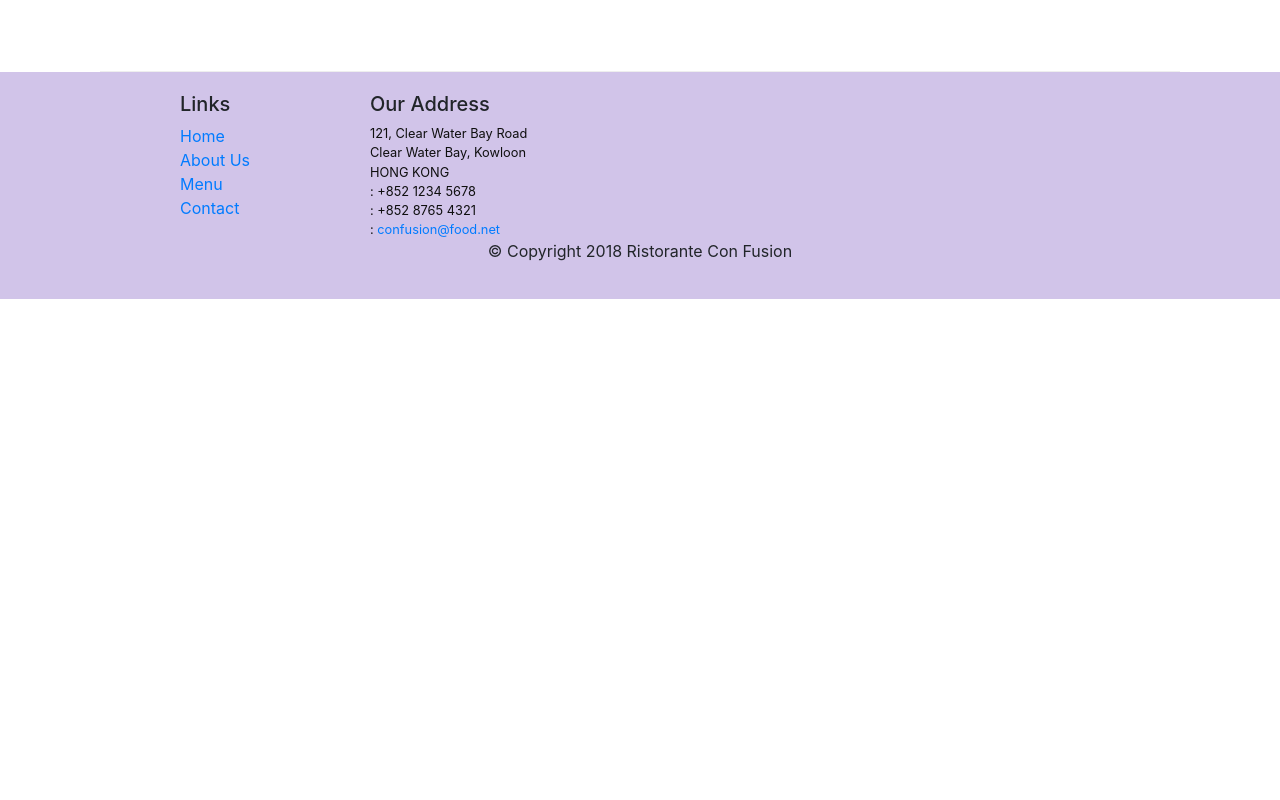
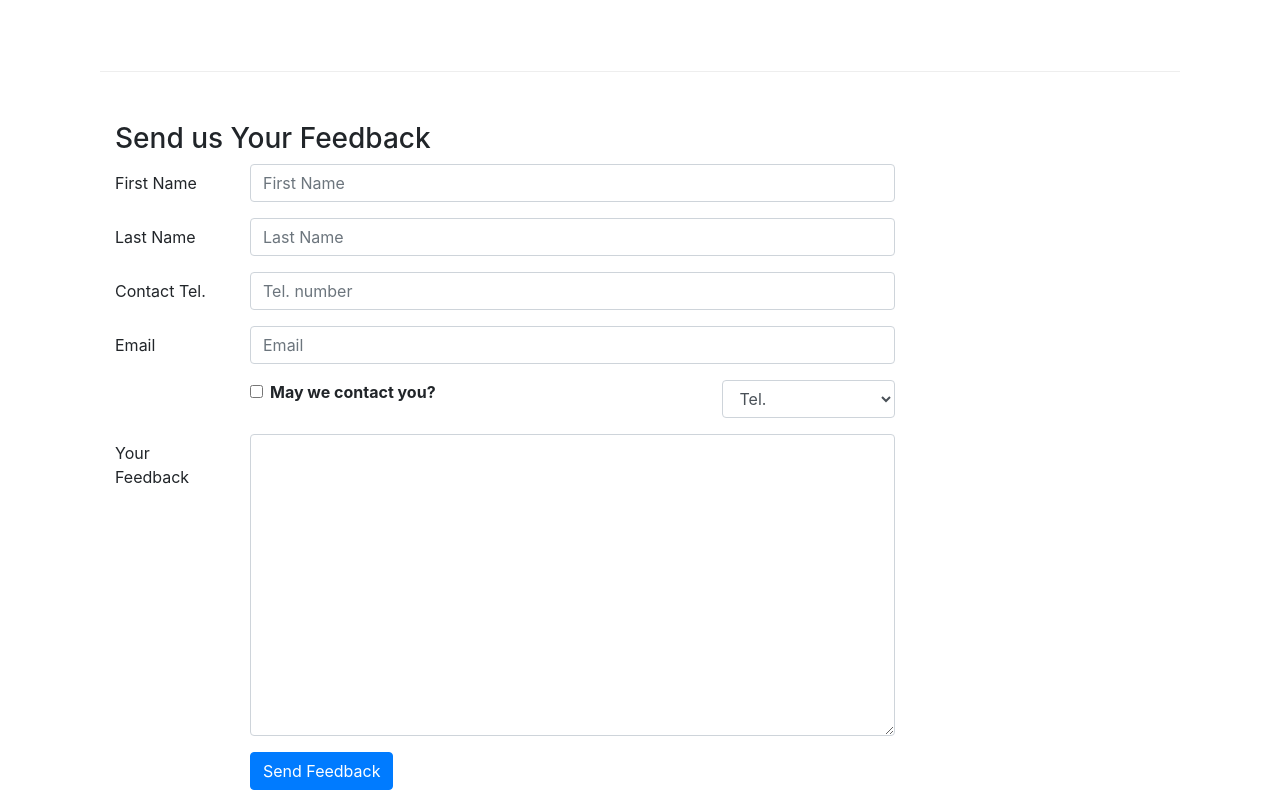
Before and after one commit to VygantasMiskinis/React, a React (Create React App) app: page /contactus in a window 1280 px wide. Shown: the part 800-1600 px from the top of the page. Before the commit the page ends 1099 px from the top, so only its background shows below. Built offline with nearby package versions, Linux system fonts and the light colour scheme; the HTML template or start-up script is replaced by a standard one.

Commit message:
controlled forms

```diff
--- a/src/components/ContactComponent.js
+++ b/src/components/ContactComponent.js
@@ -1,8 +1,42 @@
-import React from 'react';
-import {Breadcrumb,BreadcrumbItem} from 'reactstrap';
+import React, { Component } from 'react';
+import { Breadcrumb, BreadcrumbItem,
+            Button, Form, FormGroup, Label, Input, Col } from 'reactstrap';
 import {Link} from 'react-router-dom';
 
-function Contact(props) {
+class Contact extends Component  {
+
+    constructor(props){
+        super(props)
+
+            this.state = {
+                firstname: '',
+                lastname: '',
+                telnum: '',
+                email: '',
+                agree: false,
+                contactType: 'Tel.',
+                message: ''
+            }
+            this.handleSubmit=this.handleSubmit.bind(this);
+            this.handleInputChange=this.handleInputChange.bind(this);
+
+    }
+    handleInputChange(event){
+        const target = event.target;
+        const value = target.type ==="checkbox" ? target.checked : target.value;
+        const name = target.name;
+
+        this.setState({
+            [name]: value
+        })
+    }
+    handleSubmit(event){
+        console.log("current State is " + JSON.stringify(this.state));
+        alert("current State is " + JSON.stringify(this.state));
+        event.preventDefault();
+    }
+    render()
+    {
     return(
         <div className="container">
             <div className="row">
@@ -41,8 +75,91 @@
                     </div>
                 </div>
             </div>
+            <div className="row row-content">
+                <div className="col-12">
+                    <h3>Send us Your Feedback</h3>
+                </div>
+                <div className="col-12 col-md-9">
+                    <Form onSubmit={this.handleSubmit}>
+                            <FormGroup row>
+                                <Label htmlFor="firstname" md={2}>First Name</Label>
+                                <Col md={10}>
+                                    <Input type="text" id="firstname" name="firstname"
+                                        placeholder="First Name"
+                                        value={this.state.firstname}
+                                        onChange={this.handleInputChange} />
+                                </Col>
+                            </FormGroup>
+                            <FormGroup row>
+                                <Label htmlFor="lastname" md={2}>Last Name</Label>
+                                <Col md={10}>
+                                    <Input type="text" id="lastname" name="lastname"
+                                        placeholder="Last Name"
+                                        value={this.state.lastname}
+                                        onChange={this.handleInputChange} />
+                                </Col>
+                            </FormGroup>
+                            <FormGroup row>
+                            <Label htmlFor="telnum" md={2}>Contact Tel.</Label>
+                                <Col md={10}>
+                                    <Input type="tel" id="telnum" name="telnum"
+                                        placeholder="Tel. number"
+                                        value={this.state.telnum}
+                                        onChange={this.handleInputChange} />
+                                </Col>
+                            </FormGroup>
+                            <FormGroup row>
+                                <Label htmlFor="email" md={2}>Email</Label>
+                                <Col md={10}>
+                                    <Input type="email" id="email" name="email"
+                                        placeholder="Email"
+                                        value={this.state.email}
+                                        onChange={this.handleInputChange} />
+                                </Col>
+                            </FormGroup>
+                            <FormGroup row>
+                                <Col md={{size: 6, offset: 2}}>
+                                    <FormGroup check>
+                                        <Label check>
+                                            <Input type="checkbox"
+                                                name="agree"
+                                                checked={this.state.agree}
+                                                onChange={this.handleInputChange} /> {' '}
+                                            <strong>May we contact you?</strong>
+                                        </Label>
+                                    </FormGroup>
+                                </Col>
+                                <Col md={{size: 3, offset: 1}}>
+                                    <Input type="select" name="contactType"
+                                            value={this.state.contactType}
+                                            onChange={this.handleInputChange}>
+                                        <option>Tel.</option>
+                                        <option>Email</option>
+                                    </Input>
+                                </Col>
+                            </FormGroup>
+                            <FormGroup row>
+                                <Label htmlFor="message" md={2}>Your Feedback</Label>
+                                <Col md={10}>
+                                    <Input type="textarea" id="message" name="message"
+                                        rows="12"
+                                        value={this.state.message}
+                                        onChange={this.handleInputChange}></Input>
+                                </Col>
+                            </FormGroup>
+                            <FormGroup row>
+                                <Col md={{size: 10, offset: 2}}>
+                                    <Button type="submit" color="primary">
+                                        Send Feedback
+                                    </Button>
+                                </Col>
+                            </FormGroup>
+                    </Form>
+                </div>
+            </div>
         </div>
     );
+    }
 }
 
 export default Contact;
--- a/src/components/HeaderComponent.js
+++ b/src/components/HeaderComponent.js
@@ -47,7 +47,7 @@
                         </NavItem>
                         <NavItem>
                             <NavLink className="nav-link" to="/contactus">
-                                <span className="fa fa-adress-card fa-lg">Contact Us</span>
+                                <span className="fa fa-address-card fa-lg">Contact Us</span>
                             </NavLink>
                         </NavItem>
 
```
